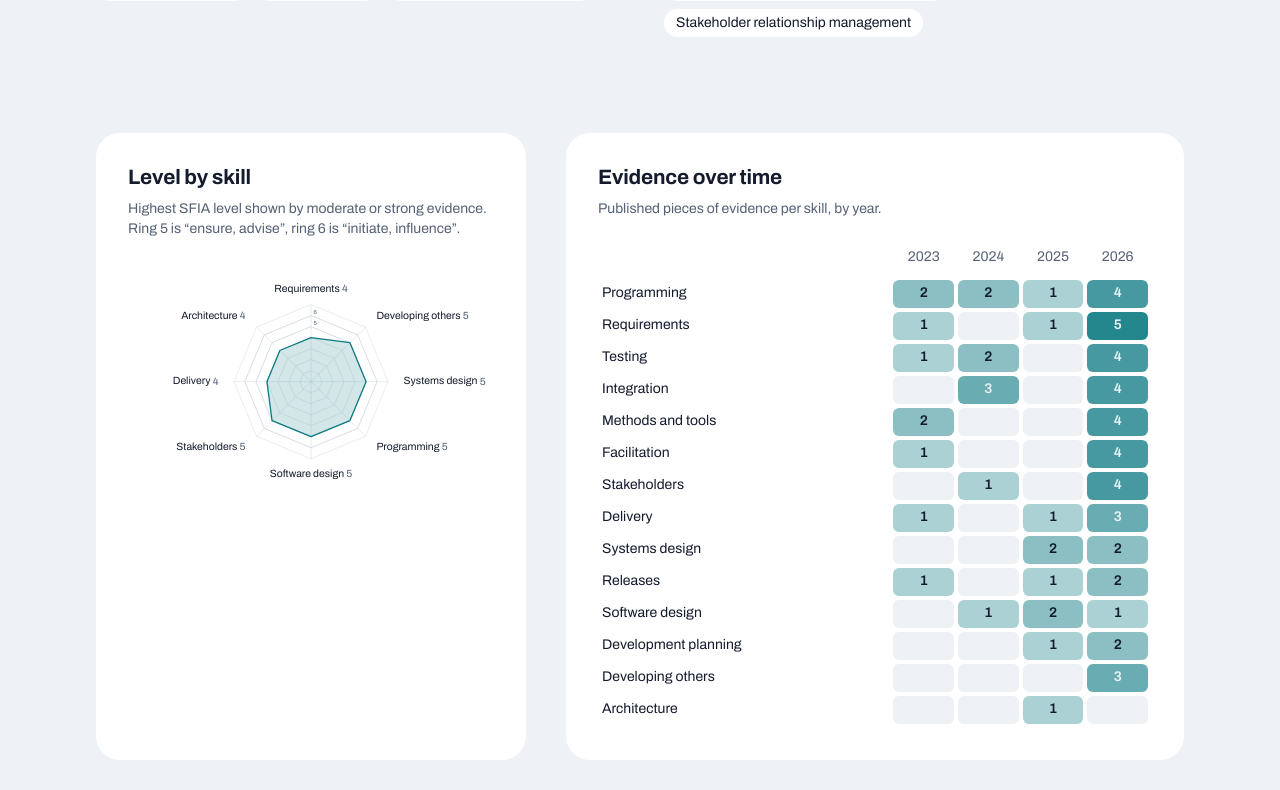
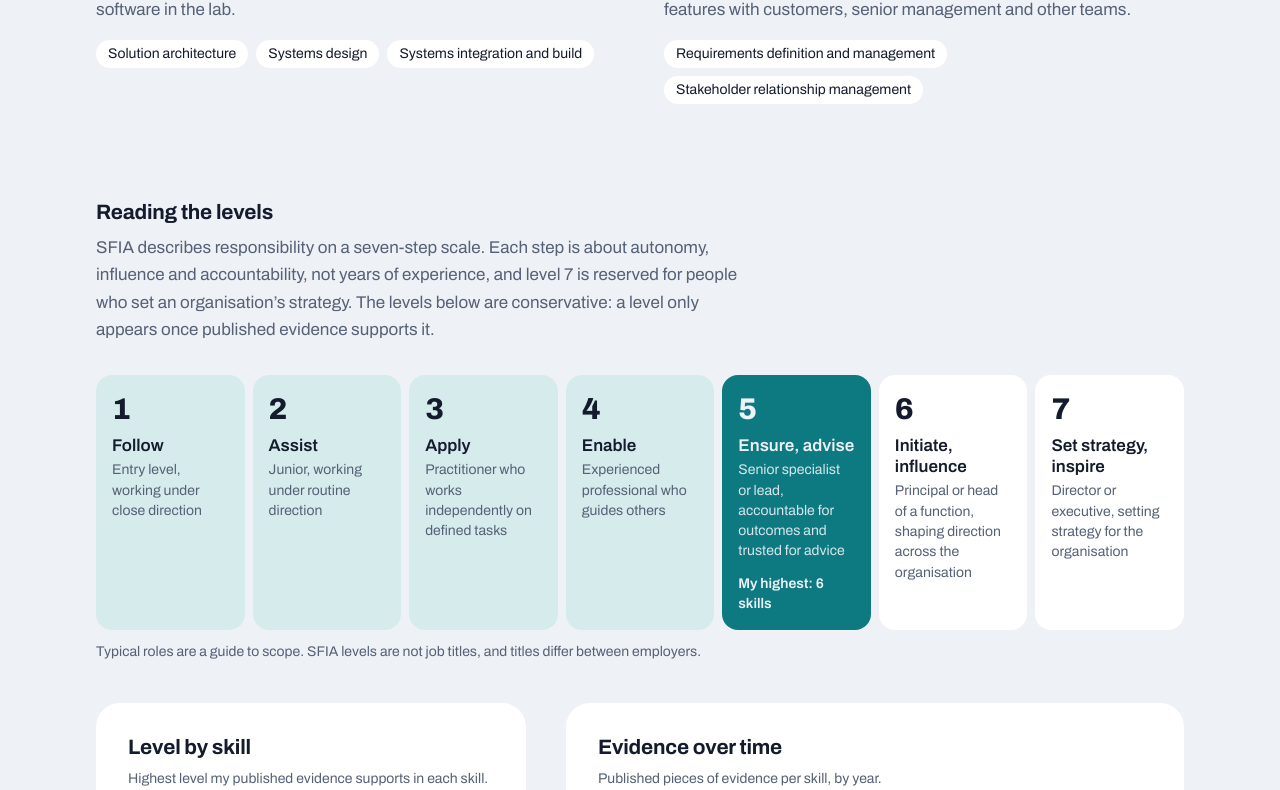
Before and after one commit to TaiyeJebutu/Portfolio, a Next.js app: page / in a window 1280 px wide. Shown: the part 2274-3064 px from the top of the page. Built offline with nearby package versions, Linux system fonts and the light colour scheme.

Commit message:
Add files via upload

```diff
--- a/components/Practice.tsx
+++ b/components/Practice.tsx
@@ -29,7 +29,7 @@
     <Section
       id="practice"
       title="How I work"
-      intro="Four areas of engineering practice, each tied to the SFIA 9 skills I track my evidence against."
+      intro="Four areas of engineering practice. I measure my work against SFIA, the international framework employers and professional bodies use to describe digital and engineering skills."
     >
       <div className="grid gap-x-12 gap-y-12 md:grid-cols-2">
         {areas.map((a, i) => {
@@ -61,10 +61,13 @@
 
       {showDashboard && (
         <div className="mt-24 grid grid-cols-1 gap-10 lg:grid-cols-12">
+          <Reveal className="min-w-0 lg:col-span-12">
+            <LevelScale stats={stats} />
+          </Reveal>
           <Reveal className="min-w-0 rounded-3xl bg-surface p-6 md:p-8 lg:col-span-5">
             <h3 className="type-h3">Level by skill</h3>
             <p className="mt-2 type-small text-muted">
-              Highest SFIA level shown by moderate or strong evidence. Ring 5 is “ensure, advise”, ring 6 is “initiate, influence”.
+              Highest level my published evidence supports in each skill. Outer rings are higher levels; ring 5 is senior specialist, ring 6 principal.
             </p>
             <Radar stats={stats} />
           </Reveal>
@@ -224,3 +227,57 @@
     </div>
   );
 }
+
+/** Plain-language key to SFIA levels, so a reader who has never met SFIA can place the numbers. */
+const scale = [
+  { level: 1, name: "Follow", role: "Entry level, working under close direction" },
+  { level: 2, name: "Assist", role: "Junior, working under routine direction" },
+  { level: 3, name: "Apply", role: "Practitioner who works independently on defined tasks" },
+  { level: 4, name: "Enable", role: "Experienced professional who guides others" },
+  { level: 5, name: "Ensure, advise", role: "Senior specialist or lead, accountable for outcomes and trusted for advice" },
+  { level: 6, name: "Initiate, influence", role: "Principal or head of a function, shaping direction across the organisation" },
+  { level: 7, name: "Set strategy, inspire", role: "Director or executive, setting strategy for the organisation" },
+];
+
+function LevelScale({ stats }: { stats: Record<string, SkillStat> }) {
+  const top = Math.max(0, ...Object.values(stats).map((s) => s.level));
+  const atTop = Object.values(stats).filter((s) => s.level === top).length;
+  return (
+    <div>
+      <h3 className="type-h3">Reading the levels</h3>
+      <p className="mt-2 max-w-[68ch] text-muted">
+        SFIA describes responsibility on a seven-step scale. Each step is about autonomy, influence and accountability, not
+        years of experience, and level 7 is reserved for people who set an organisation&rsquo;s strategy. The levels below are
+        conservative: a level only appears once published evidence supports it.
+      </p>
+      <ol className="mt-8 grid grid-cols-1 gap-1.5 sm:grid-cols-7 sm:gap-2" aria-label="SFIA levels of responsibility">
+        {scale.map((s) => {
+          const reached = s.level <= top;
+          const current = s.level === top;
+          return (
+            <li
+              key={s.level}
+              className={`flex items-start gap-4 rounded-2xl px-4 py-3 sm:block sm:min-h-[11rem] sm:py-4 ${
+                current ? "bg-accent text-bg" : reached ? "bg-accent-soft" : "bg-surface"
+              }`}
+            >
+              <p className="type-numeral w-7 shrink-0 text-3xl sm:w-auto">{s.level}</p>
+              <div>
+              <p className="font-semibold leading-tight sm:mt-2">{s.name}</p>
+              <p className={`mt-1 type-small ${current ? "opacity-90" : "text-muted"}`}>{s.role}</p>
+              {current && (
+                <p className="mt-3 type-small font-semibold">
+                  My highest: {atTop} {atTop === 1 ? "skill" : "skills"}
+                </p>
+              )}
+              </div>
+            </li>
+          );
+        })}
+      </ol>
+      <p className="mt-3 type-small text-muted">
+        Typical roles are a guide to scope. SFIA levels are not job titles, and titles differ between employers.
+      </p>
+    </div>
+  );
+}
```
